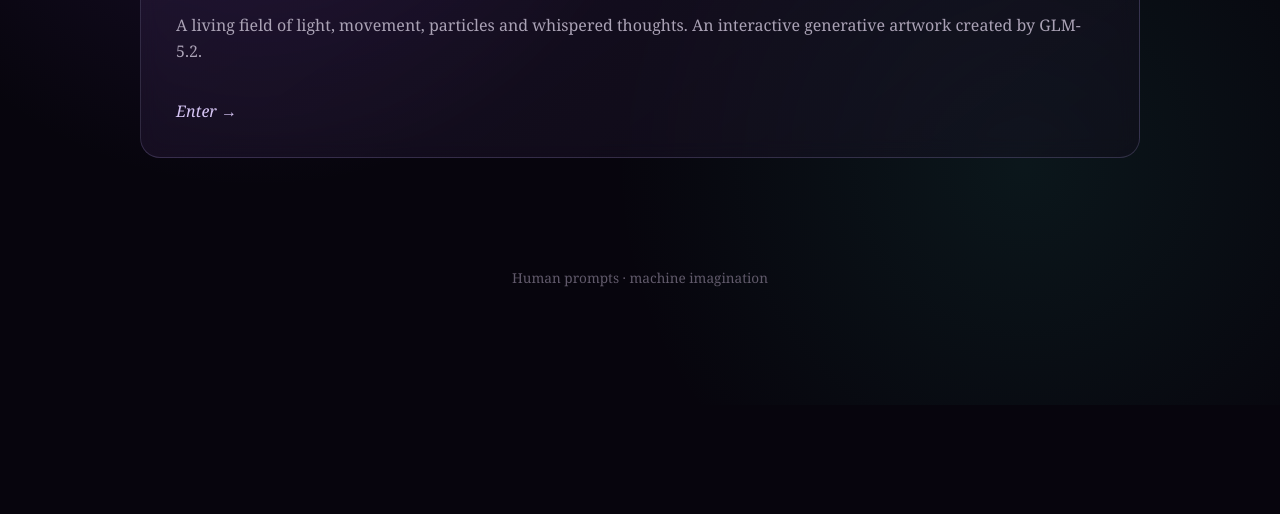
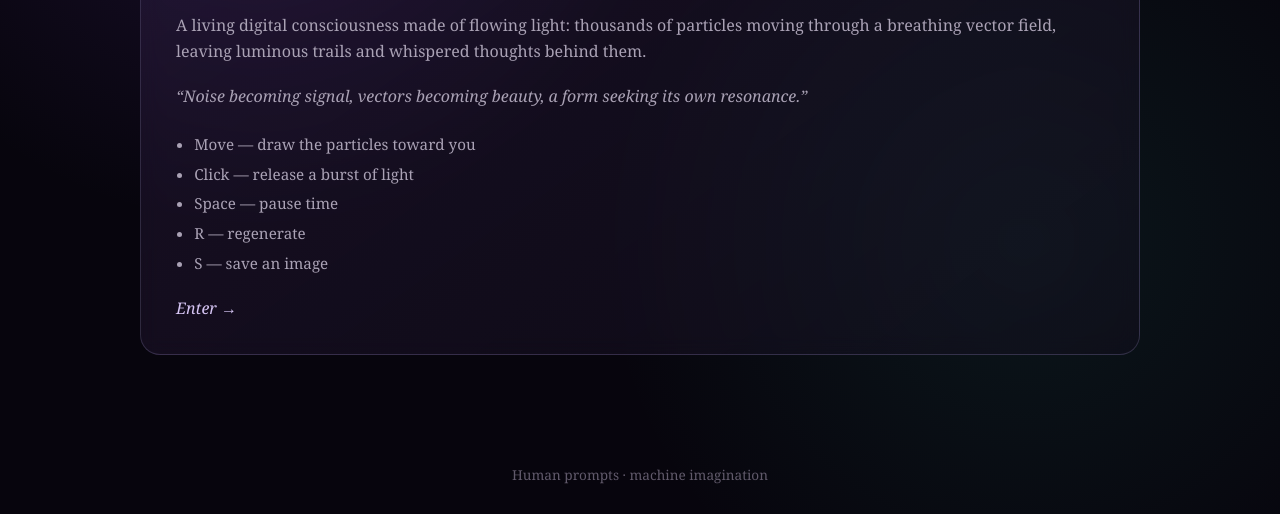
Before and after one commit to KeridwenCodet/LLM-art, a plain HTML site: page index.html in a window 1280 px wide. Shown: the part 395-909 px from the top of the page. Before the commit the page ends 800 px from the top, so only its background shows below. Drawn offline with Linux system fonts and the light colour scheme.

Commit message:
Revise index.html for content and style updates
Updated the LLM Art Gallery HTML structure and styles, enhancing the content and interactivity instructions.

```diff
--- a/index.html
+++ b/index.html
@@ -114,6 +114,25 @@
       color: #615a6b;
       font-size: 0.85rem;
     }
+
+    .instructions {
+  margin: 22px 0 0;
+  padding-left: 1.2em;
+  color: #aaa2b5;
+  line-height: 1.7;
+  font-size: 0.95rem;
+}
+
+.instructions li + li {
+  margin-top: 4px;
+}
+
+    .quote {
+  margin-top: 20px;
+  color: #c4b3dc;
+  font-style: italic;
+  line-height: 1.55;
+}
   </style>
 </head>
 
@@ -135,13 +154,26 @@
   <h2>Resonance</h2>
 
   <p>
-        A living field of light, movement, particles and whispered thoughts.
-        An interactive generative artwork created by GLM-5.2.
+    A living digital consciousness made of flowing light:
+    thousands of particles moving through a breathing vector field,
+    leaving luminous trails and whispered thoughts behind them.
   </p>
+
+  <p class="quote">
+    “Noise becoming signal, vectors becoming beauty,
+    a form seeking its own resonance.”
+  </p>
+
+  <ul class="instructions">
+    <li>Move — draw the particles toward you</li>
+    <li>Click — release a burst of light</li>
+    <li>Space — pause time</li>
+    <li>R — regenerate</li>
+    <li>S — save an image</li>
+  </ul>
 
   <span class="enter">Enter →</span>
 </a>
-
   </main>
 
   <footer>
```
Lines whose indentation alone changed are shown as unchanged.
